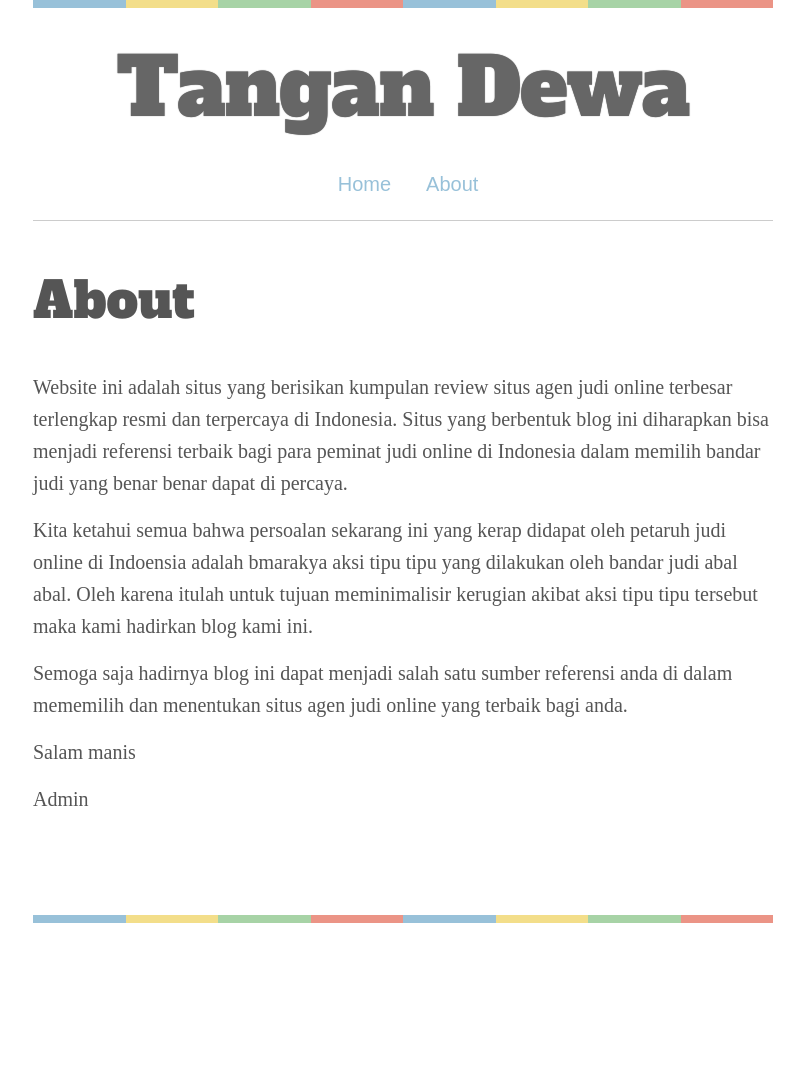
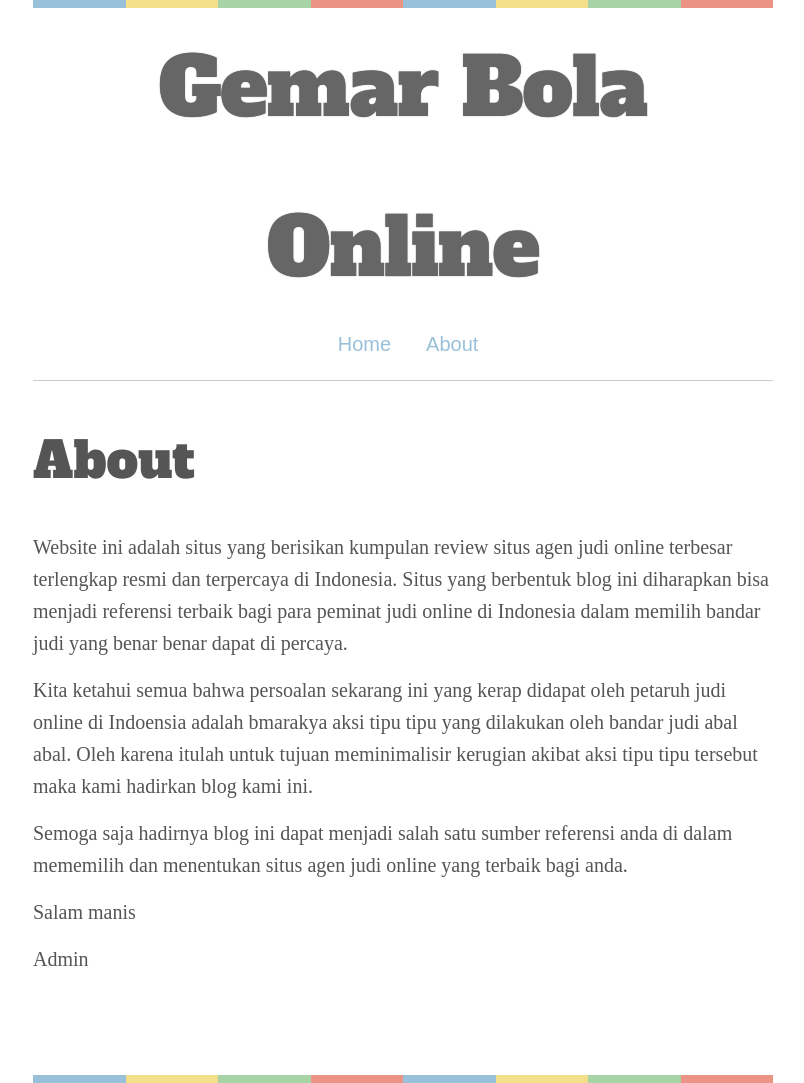
Before and after one commit to mosiz/gemarbola, a Jekyll site: the page built from _pages/about.md, in a window 1280 px wide. Shown: the whole page, without its empty margins (237-1041 px from the left). Built offline with Jekyll 4.4.1, drawn with Linux system fonts in a browser that asks for light colours; some web fonts are replaced; before the commit the page ends 923 px from its top, so only the background shows below that.

Commit message:
Update _config.yml

```diff
--- a/_config.yml
+++ b/_config.yml
@@ -1,11 +1,11 @@
 #Created by webjeda - http://webjeda.com
 
 # Site settings
-title: "Tangan Dewa"
+title: "Gemar Bola Online"
 title-font-size: '4em' # a provision to adjust the size of your title. If it is too long then do resize to a smaller value. By default it will be 4em.
 
 email: your-email@domain.com
-description: Berisikan info seputar situs agen bola, bandar bola, taruhan bola, judi bola, slot games, judi slot, agen slot, slot online terpercaya di Indonesia.
+description: Berisikan info seputar situs agen bola, bandar bola, taruhan bola, judi bola online terbesar terlengkap dan terpercaya di Indonesia.
 baseurl: "/gemarbola"
 url: "https://mosiz.github.io/gemarbola"
 
```
